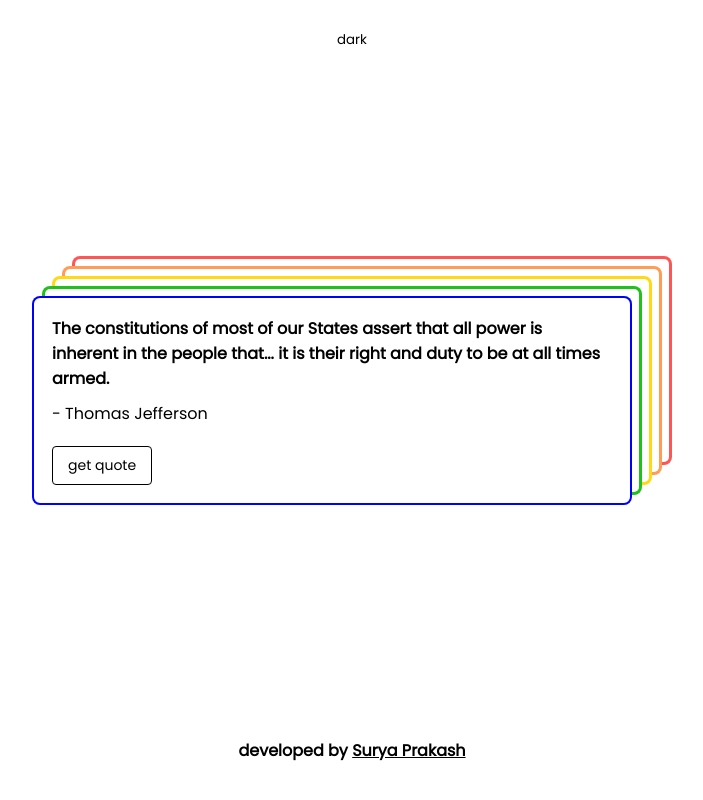
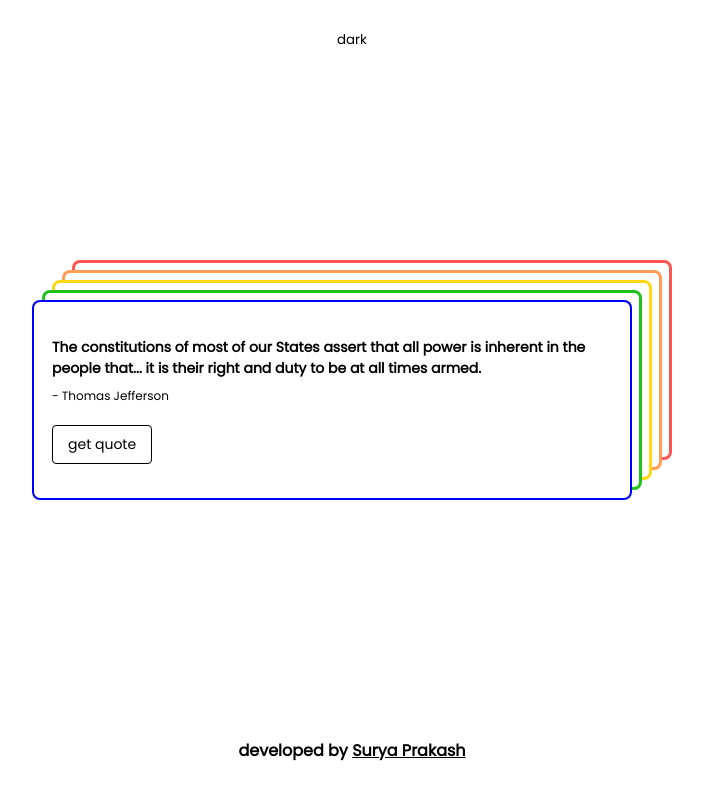
Before and after one commit to suryacodess/legendsquotes, a React (Create React App) app: page / in a window 1280 px wide. Shown: the whole page, without its empty margins (288-991 px from the left). Built offline with nearby package versions, Linux system fonts and the light colour scheme.

Commit message:
removed old api and added ninja quote api

```diff
--- a/src/components/Quote.jsx
+++ b/src/components/Quote.jsx
@@ -7,7 +7,7 @@ import HiOutlineLightningBolt from "react-icons/hi";
 
 export default function Quote() {
   const [quotes, setQuotes] = useState({
-    body: "The constitutions of most of our States assert that all power is inherent in the people that... it is their right and duty to be at all times armed.",
+    quote: "The constitutions of most of our States assert that all power is inherent in the people that... it is their right and duty to be at all times armed.",
     author: "Thomas Jefferson",
   });
 
@@ -17,10 +17,10 @@ export default function Quote() {
   const getQuotes = async () => {
     setLoader(true);
     try {
-      await fetch("https://favqs.com/api/qotd")
+      await fetch("https://api.api-ninjas.com/v1/quotes?category=inspirational", {headers:{'X-Api-Key': 'eOeXJBJwiTA5kWohq8I/Vg==UUZkTrNmXEB3hqI2'}})
         .then((response) => response.json())
         .then((response) => {
-          setQuotes(response.quote);
+          setQuotes(response[0]);
         });
       setLoader(false);
     } catch (error) {
@@ -57,7 +57,7 @@ export default function Quote() {
             <Loader css={mode}/>
           ) : (
             <div className="quote">
-              <h4>{quotes.body}</h4>
+              <h5>{quotes.quote}</h5>
               <p>
                 {"- "}
                 {quotes.author}
--- a/src/components/sass/style.css
+++ b/src/components/sass/style.css
@@ -115,8 +115,12 @@ button {
   align-items: flex-start;
   flex-direction: column;
 }
+.main .quote-card .quote h5 {
+  font-size: 14px;
+}
 .main .quote-card .quote p {
-  padding-top: 10px;
+  padding-top: 8px;
+  font-size: 12px;
 }
 .main .quote-card .quote-btn {
   display: flex;
@@ -132,7 +136,6 @@ button {
   color: #000;
   border: 1px solid black;
   border-radius: 4px;
-  margin-right: 10px;
   position: relative;
   overflow: hidden;
   z-index: 1;
--- a/src/components/sass/style.scss
+++ b/src/components/sass/style.scss
@@ -129,8 +129,12 @@ button {
       justify-content: center;
       align-items: flex-start;
       flex-direction: column;
+      h5{
+        font-size: 14px;
+      }
       p {
-        padding-top: 10px;
+        padding-top: 8px;
+        font-size: 12px;
       }
     }
 
@@ -147,7 +151,6 @@ button {
         color: #000;
         border: 1px solid black;
         border-radius: 4px;
-        margin-right: 10px;
         position: relative;
         overflow: hidden;
         z-index: 1;
```
Also changed, not shown: 1 other file (tests, documents, lock files or other folders).
